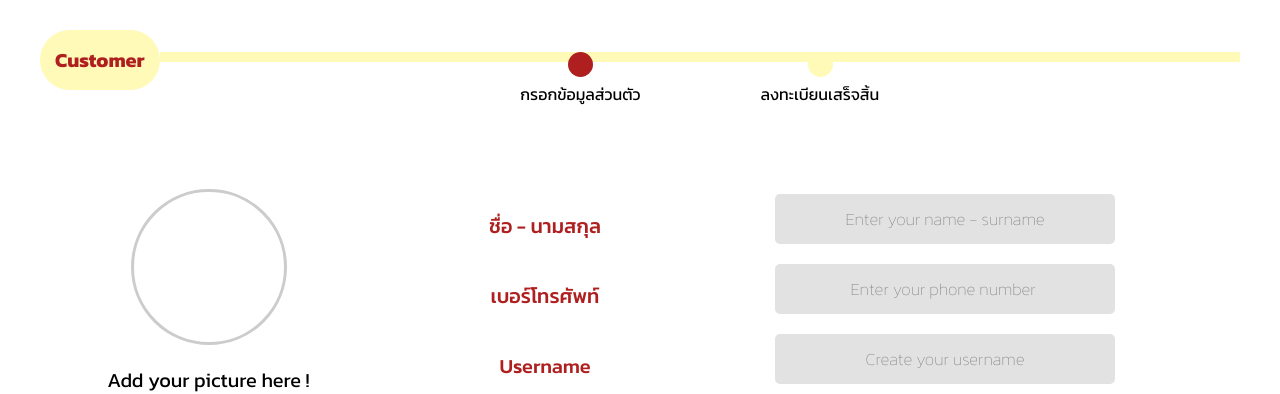
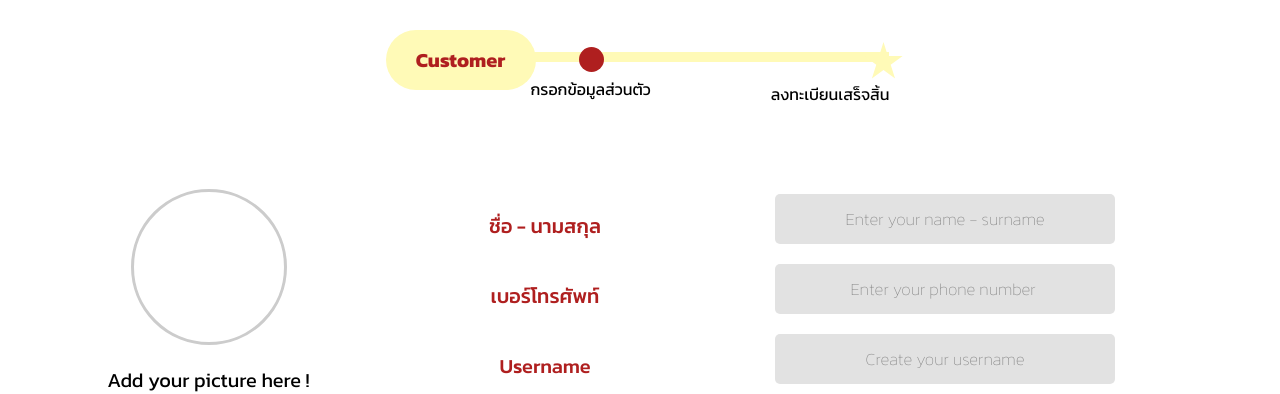
Before and after one commit to 6510615203/cn331project, a Django app: page /register/ in a window 1280 px wide. Shown: the part 101-495 px from the top of the page. Run offline with Django 5.2, Linux system fonts and the light colour scheme.

Commit message:
update registericon

```diff
--- a/home/templates/register.html
+++ b/home/templates/register.html
@@ -29,7 +29,7 @@
                     <label for="step">เพิ่มเมนูอาหาร</label>
                 </div>
                 <div class="stepicon">
-                    <div class="circleicon"></div>
+                    <div class="staricon"></div>
                     <label for="step">ลงทะเบียนเสร็จสิ้น</label>
                 </div>
             </div>
@@ -43,7 +43,7 @@
                     <label for="step">กรอกข้อมูลส่วนตัว</label>
                 </div>
                 <div class="stepicon">
-                    <div class="circleicon"></div>
+                    <div class="staricon"></div>
                     <label for="step">ลงทะเบียนเสร็จสิ้น</label>
                 </div>
             </div>
--- a/home/templates/welcome_registration.html
+++ b/home/templates/welcome_registration.html
@@ -29,7 +29,7 @@
                     <label for="step">เพิ่มเมนูอาหาร</label>
                 </div>
                 <div class="stepicon">
-                    <div class="circleiconnow"></div>
+                    <div class="stariconnow"></div>
                     <label for="step">ลงทะเบียนเสร็จสิ้น</label>
                 </div>
             </div>
@@ -43,7 +43,7 @@
                     <label for="step">กรอกข้อมูลส่วนตัว</label>
                 </div>
                 <div class="stepicon">
-                    <div class="circleiconnow"></div>
+                    <div class="stariconnow"></div>
                     <label for="step">ลงทะเบียนเสร็จสิ้น</label>
                 </div>
             </div>
--- a/static/css/register.css
+++ b/static/css/register.css
@@ -27,10 +27,11 @@
 .signup-container {
     text-align: center;
     margin-top: 30px;
+
 }
 
 .stepline {
-    width: 1000%;
+    width: calc(100% - 40 px);
     height: 10px;
     background-color: #FFFAB7;
     display: block;
@@ -38,7 +39,7 @@
     align-items: center;
     position: relative;
     top: 22px;
-    left: 0;
+    left: -5px;
 }
 
 .steplinecustomer {
@@ -85,10 +86,31 @@
     margin-bottom: 5px;
     margin-left: 40%;
 }
+/* ไอคอนสำหรับดาว */
+.staricon {
+    width: 40px; /* ความกว้าง */
+    height: 40px; /* ความสูง */
+    background-color: #FFFAB7; /* สีทอง */
+    clip-path: polygon(50% 0%, 61% 35%, 98% 35%, 68% 57%, 79% 91%, 50% 70%, 21% 91%, 32% 57%, 2% 35%, 39% 35%);
+    margin: 0 auto;
+    display: block;
+    margin-right: -14px;
+    text-align: auto;
+}
+.stariconnow {
+    width: 40px;
+    height: 40px;
+    background-color: #AF1F1F;
+    clip-path: polygon(50% 0%, 61% 35%, 98% 35%, 68% 57%, 79% 91%, 50% 70%, 21% 91%, 32% 57%, 2% 35%, 39% 35%);
+    display: inline-block;
+    margin: 0 auto;
+    text-align: center;
+}
 
 .stepicon {
     display: block;
     align-items: center;
+    margin-top: -10px;
 
 }
 
```
